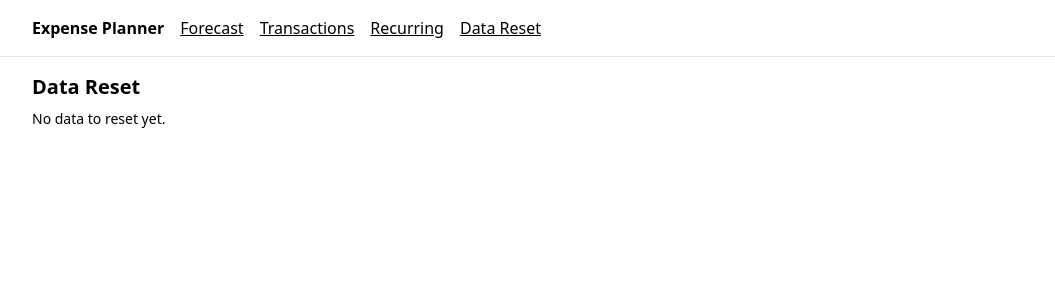
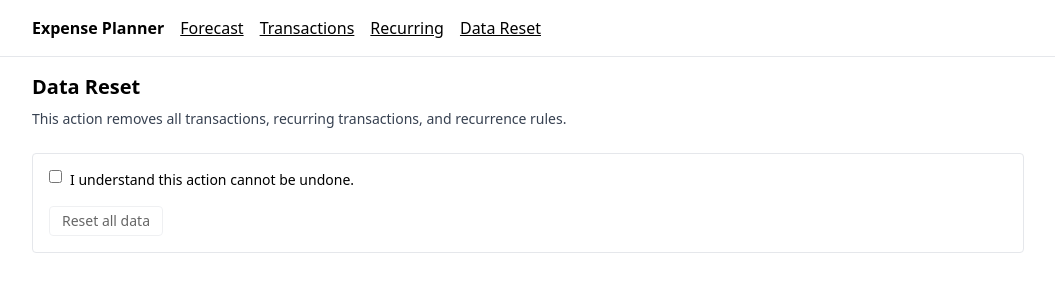
Before and after one commit to vitalidnl/expense-planner, a React app in the folder frontend/: page /data-reset in a window 1280 px wide. Shown: the top 300 px of the page, without its empty margins (112-1167 px from the left). Built offline with nearby package versions, Linux system fonts and the light colour scheme; no server answers; the HTML template or start-up script is replaced by a standard one.

Commit message:
feat(frontend): implement T-045 data reset page

```diff
--- a/frontend/src/pages/DataResetPage.tsx
+++ b/frontend/src/pages/DataResetPage.tsx
@@ -1,8 +1,67 @@
+import { useState } from 'react'
+import { resetData } from '../api'
+
 export default function DataResetPage() {
+  const [isConfirmed, setIsConfirmed] = useState(false)
+  const [isSubmitting, setIsSubmitting] = useState(false)
+  const [errorMessage, setErrorMessage] = useState<string | null>(null)
+  const [successMessage, setSuccessMessage] = useState<string | null>(null)
+
+  async function handleReset() {
+    if (!isConfirmed) {
+      return
+    }
+
+    setIsSubmitting(true)
+    setErrorMessage(null)
+    setSuccessMessage(null)
+
+    try {
+      await resetData()
+      setSuccessMessage('All demo data has been cleared.')
+      setIsConfirmed(false)
+    } catch {
+      setErrorMessage('Failed to reset data. Please try again.')
+    } finally {
+      setIsSubmitting(false)
+    }
+  }
+
   return (
-    <section className="space-y-2">
-      <h1 className="text-xl font-semibold">Data Reset</h1>
-      <p className="text-sm">No data to reset yet.</p>
+    <section className="space-y-6">
+      <header className="space-y-2">
+        <h1 className="text-xl font-semibold">Data Reset</h1>
+        <p className="text-sm text-gray-700">
+          This action removes all transactions, recurring transactions, and recurrence rules.
+        </p>
+      </header>
+
+      <section className="space-y-4 rounded border p-4">
+        <label className="flex items-start gap-2 text-sm">
+          <input
+            checked={isConfirmed}
+            type="checkbox"
+            onChange={(event) => {
+              setIsConfirmed(event.target.checked)
+            }}
+          />
+          <span>I understand this action cannot be undone.</span>
+        </label>
+
+        <button
+          className="rounded border px-3 py-1 text-sm font-medium disabled:cursor-not-allowed disabled:opacity-60"
+          disabled={!isConfirmed || isSubmitting}
+          type="button"
+          onClick={() => {
+            void handleReset()
+          }}
+        >
+          {isSubmitting ? 'Resetting...' : 'Reset all data'}
+        </button>
+
+        {errorMessage ? <p className="text-sm text-red-700">{errorMessage}</p> : null}
+        {successMessage ? <p className="text-sm text-green-700">{successMessage}</p> : null}
+      </section>
     </section>
   )
 }
```
Also changed, not shown: 1 other file (tests, documents, lock files or other folders).
